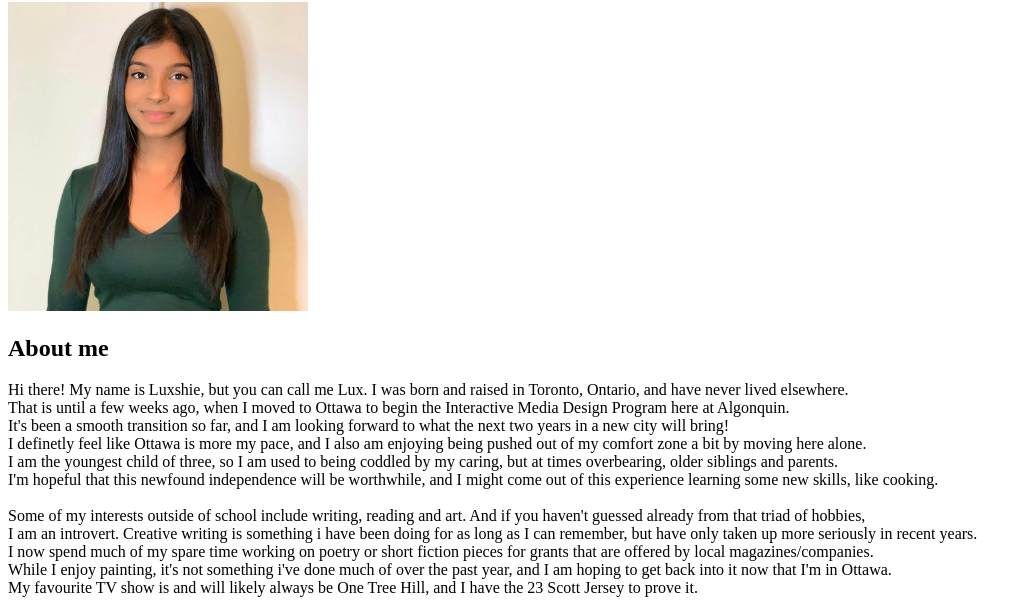
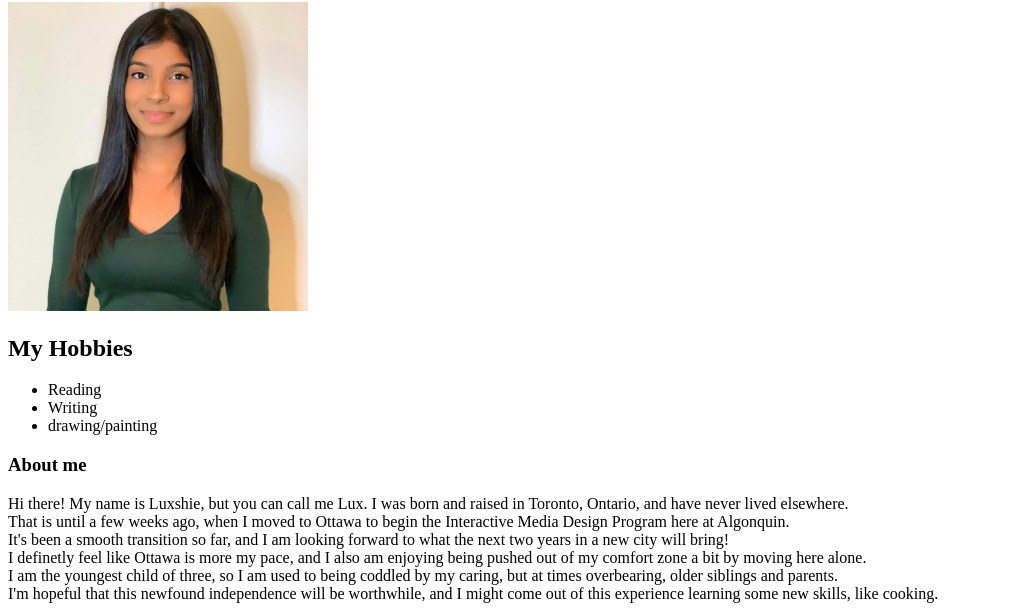
Before and after one commit to luxshie/html-assignment, a plain HTML site: page index.html in a window 1280 px wide. Shown: the part 130-743 px from the top of the page, without its empty margins (0-1028 px from the left). Drawn offline with Linux system fonts and the light colour scheme.

Commit message:
last update

```diff
--- a/index.html
+++ b/index.html
@@ -16,7 +16,13 @@
     <h1> Luxshie Vimaleswaran </h1>
     <img src="images/luxshie_headshot.jpeg" alt="Luxshie Vimaleswaran" width="300">
     <article>
-    <h2> About me </h2>
+    <h2> My Hobbies </h2>
+    <ul>
+        <li> Reading </li>
+        <li> Writing </li>
+        <li> drawing/painting </li>
+    </ul>
+    <h3> About me </h3>
     <p1> Hi there! My name is Luxshie, but you can call me Lux. I was born and raised in Toronto, Ontario, and have never lived elsewhere. <br>
         That is until a few weeks ago, when I moved to Ottawa to begin the Interactive Media Design Program here at Algonquin. <br>
         It's been a smooth transition so far, and I am looking forward to what the next two years in a new city will bring! <br>
@@ -30,7 +36,7 @@
         I now spend much of my spare time working on poetry or short fiction pieces for grants that are offered by local magazines/companies. <br>
         While I enjoy painting, it's not something i've done much of over the past year, and I am hoping to get back into it now that I'm in Ottawa. <br>
         My favourite TV show is and will likely always be One Tree Hill, and I have the 23 Scott Jersey to prove it.   </p2>
-    <h3> My favourite quote </h3>
+    <h4> My favourite quote </h4>
     <p3> "It's the oldest story in the book. One day you're seventeen and you're planning for some day. And then quietly without you ever noticing, someday is today. <br>
         And then someday is yesterday. And this is your life" </p3>
         <footer>
```
